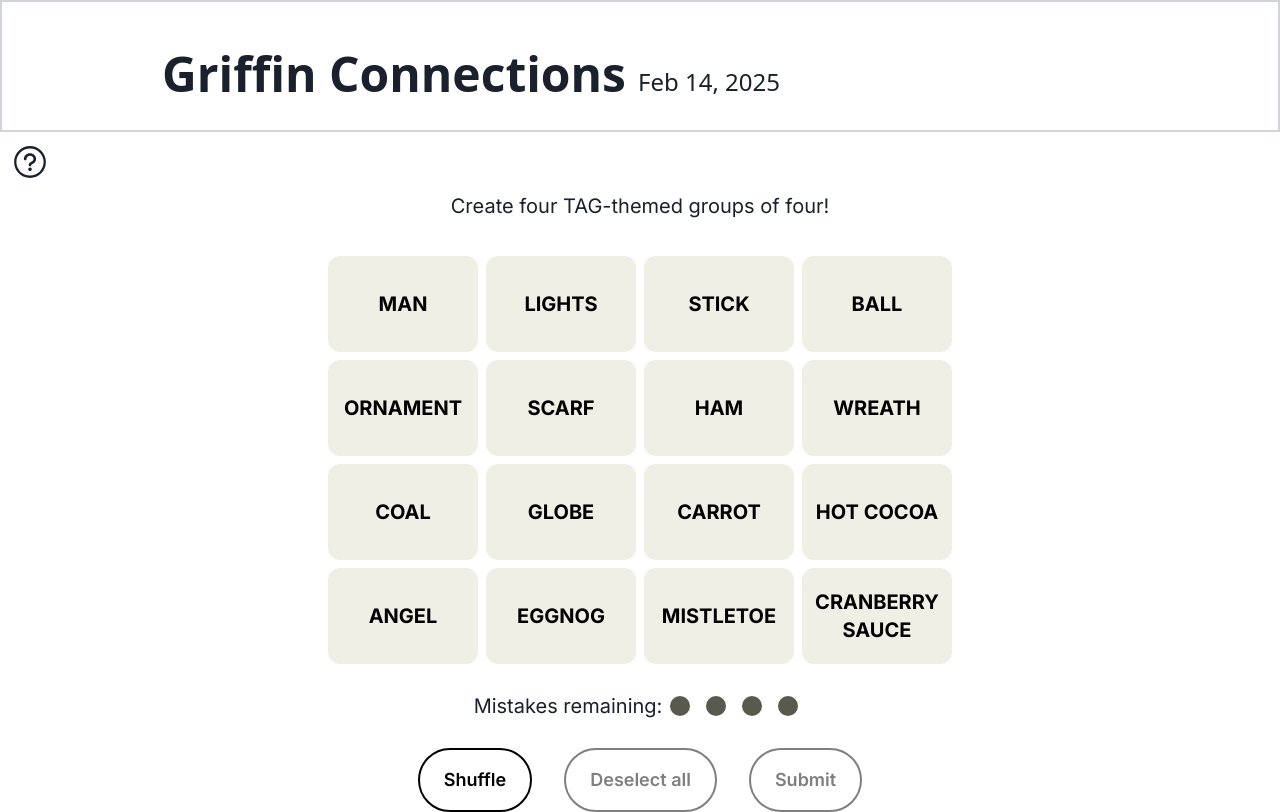
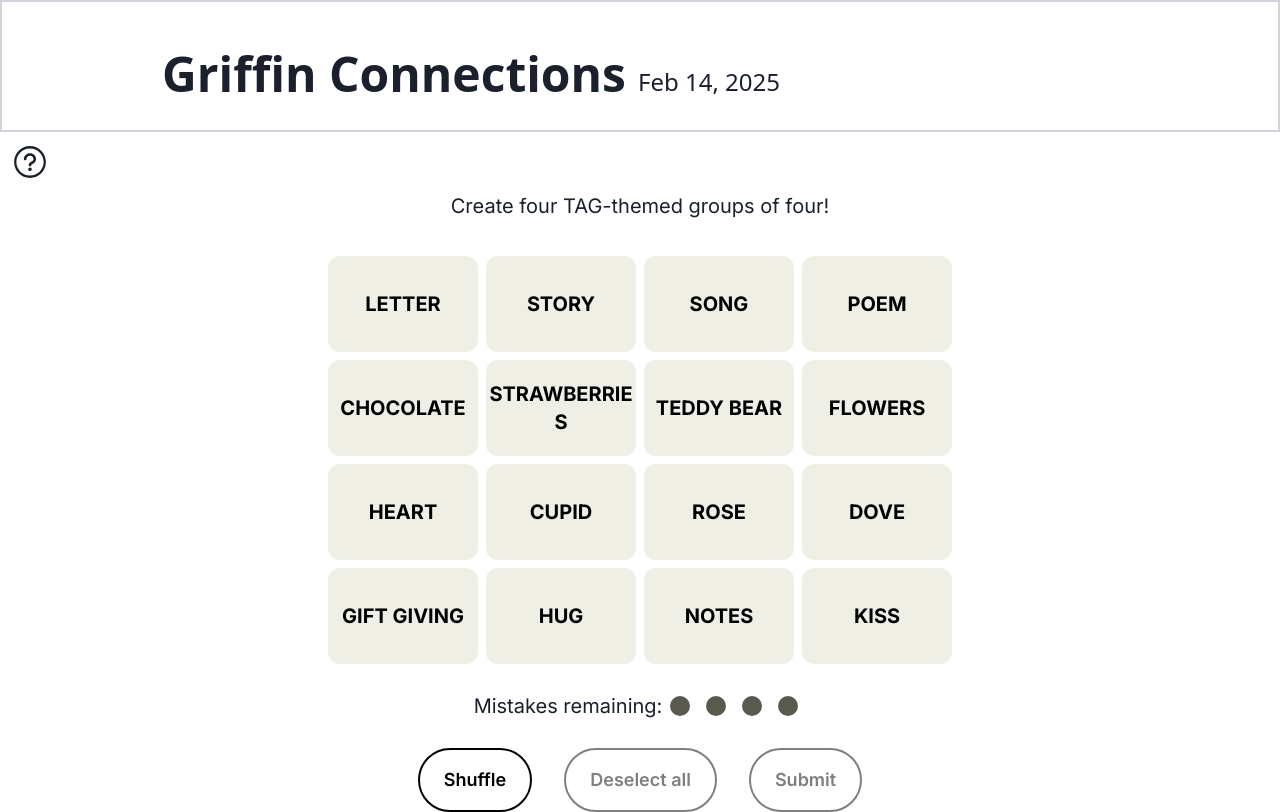
Before and after one commit to Vit4minD/tagConnections, a Next.js app: page /connections in a window 1280 px wide. Built offline with nearby package versions, Linux system fonts and the light colour scheme; no server answers.

Commit message:
VALENTIENS UPDATE

```diff
--- a/app/connections/page.tsx
+++ b/app/connections/page.tsx
@@ -42,22 +42,22 @@ export default function Home() {
   } = useDisclosure();
   const [clicked, setClicked] = useState(false);
   const [quantityWords, setQuatityWords] = useState<string[]>([
-    "MAN",
-    "LIGHTS",
-    "STICK",
-    "BALL",
-    "ORNAMENT",
-    "SCARF",
-    "HAM",
-    "WREATH",
-    "COAL",
-    "GLOBE",
-    "CARROT",
-    "HOT COCOA",
-    "ANGEL",
-    "EGGNOG",
-    "MISTLETOE",
-    "CRANBERRY SAUCE",
+    "LETTER",
+    "STORY",
+    "SONG",
+    "POEM", // LOVE (Purple)
+    "CHOCOLATE",
+    "STRAWBERRIES",
+    "TEDDY BEAR",
+    "FLOWERS", // VALENTINE GIFTS (Yellow)
+    "HEART",
+    "CUPID",
+    "ROSE",
+    "DOVE", // VALENTINE SYMBOLS (Blue)
+    "GIFT GIVING",
+    "HUG",
+    "NOTES",
+    "KISS", // ROMANTIC GESTURES (Green)
   ]);
   const [user, setUser] = useState<null | User>(null);
   const toast = useToast();
@@ -162,17 +162,15 @@ export default function Home() {
       setClicked(false);
     }, 300);
   };
-
-  //word list, title is last index
-  const yellow = ["EGGNOG", "HOT COCOA", "HAM", "CRANBERRY SAUCE"];
-  const green = ["ORNAMENT", "MISTLETOE", "WREATH", "LIGHTS"];
-  const blue = ["STICK", "SCARF", "CARROT", "COAL"];
-  const purple = ["ANGEL", "BALL", "GLOBE", "MAN"];
+  const purple = ["LETTER", "STORY", "SONG", "POEM"]; // LOVE
+  const yellow = ["CHOCOLATE", "STRAWBERRIES", "TEDDY BEAR", "FLOWERS"]; // VALENTINE GIFTS
+  const blue = ["HEART", "CUPID", "ROSE", "DOVE"]; // VALENTINE SYMBOLS
+  const green = ["GIFT GIVING", "HUG", "NOTES", "KISS"]; // ROMANTIC GESTURES
   const groupAnswers = {
     yellow: (
       <div className=" animate-popUp mt-2 flex-col font-sans h-20 text-base md:text-xl w-full bg-nyt-yellow rounded-xl flex justify-center items-center">
         <div className="flex-col font-bold text-center">
-          {"CHRISTMAS FOODS"}
+          {"VALENTINE GIFTS"}
           <div className="font-normal">
             {yellow[0]}, {yellow[1]}, {yellow[2]}, {yellow[3]}
           </div>
@@ -182,7 +180,7 @@ export default function Home() {
     green: (
       <div className=" animate-popUp mt-2 flex-col font-sans h-20 text-base md:text-xl w-full bg-nyt-green rounded-xl flex justify-center items-center">
         <div className="flex-col font-bold text-center">
-          {"CHRISTMAS DECOR"}
+          {"ROMANTIC GESTURES"}
           <div className="font-normal">
             {green[0]}, {green[1]}, {green[2]}, {green[3]}
           </div>
@@ -192,7 +190,7 @@ export default function Home() {
     blue: (
       <div className=" animate-popUp mt-2 flex-col font-sans h-20 text-base md:text-xl w-full bg-nyt-blue rounded-xl flex justify-center items-center">
         <div className="flex-col font-bold text-center">
-          {"SNOWMAN"}
+          {"VALENTINE SYMBOLS"}
           <div className="font-normal">
             {blue[0]}, {blue[1]}, {blue[2]}, {blue[3]}
           </div>
@@ -202,7 +200,7 @@ export default function Home() {
     purple: (
       <div className=" animate-popUp mt-2 flex-col font-sans h-20 text-base md:text-xl w-full bg-nyt-purple rounded-xl flex justify-center items-center">
         <div className="flex-col font-bold text-center">
-          {"SNOW _"}
+          {"LOVE _"}
           <div className="font-normal">
             {purple[0]}, {purple[1]}, {purple[2]}, {purple[3]}
           </div>
@@ -646,7 +644,7 @@ export default function Home() {
                 }`}
                 >
                   <label
-                    className={`hover: cursor-pointer ${
+                    className={`lg:max-w-[150px] max-w-[97.91px] hover: cursor-pointer ${
                       clicked ? " animate-fade" : ""
                     }`}
                   >
@@ -709,7 +707,9 @@ export default function Home() {
             )}
           </form>
           {correctAnswers.length === 4 &&
-            user?.email == "henryctran2007@gmail.com" && (
+            (user?.email == "henryctran2007@gmail.com" ||
+              user?.email == "tara.canady@tagmagnet.org" ||
+              user?.email == "tara.canadyyy@gmail.com") && (
               <>
                 <button
                   onClick={onSecondOpen}
--- a/app/page.tsx
+++ b/app/page.tsx
@@ -2,8 +2,15 @@
 import { FcGoogle } from "react-icons/fc";
 import { auth, db } from "@/firebase/config";
 import { GoogleAuthProvider, signInWithPopup } from "firebase/auth";
-import { useRouter } from 'next/navigation'
-import { setDoc, doc, collection, getDoc, updateDoc, getDocs } from "firebase/firestore";
+import { useRouter } from "next/navigation";
+import {
+  setDoc,
+  doc,
+  collection,
+  getDoc,
+  updateDoc,
+  getDocs,
+} from "firebase/firestore";
 import Image from "next/image";
 import { useState } from "react";
 import React from "react";
@@ -11,7 +18,7 @@ import React from "react";
 export default function Home() {
   const router = useRouter();
   const provider = new GoogleAuthProvider();
-  const colRef = collection(db, 'users');
+  const colRef = collection(db, "users");
   const [loading, setLoading] = useState(false);
 
   async function updateAllDocuments() {
@@ -33,7 +40,24 @@ export default function Home() {
             visb: false,
             visp: false,
             correctAnswers: [],
-            quantityWords: ['MAN', 'LIGHTS', 'STICK', 'BALL', 'ORNAMENT', 'SCARF', 'HAM', 'WREATH', 'COAL', 'GLOBE', 'CARROT', 'HOT COCOA', 'ANGEL', 'EGGNOG', 'MISTLETOE', 'CRANBERRY SAUCE']
+            quantityWords: [
+              "LETTER",
+              "STORY",
+              "SONG",
+              "POEM", // LOVE (Purple)
+              "CHOCOLATE",
+              "STRAWBERRIES",
+              "TEDDY BEAR",
+              "FLOWERS", // VALENTINE GIFTS (Yellow)
+              "HEART",
+              "CUPID",
+              "ROSE",
+              "DOVE", // VALENTINE SYMBOLS (Blue)
+              "GIFT GIVING",
+              "HUG",
+              "NOTES",
+              "KISS", // ROMANTIC GESTURES (Green)
+            ],
           },
           { merge: false }
         );
@@ -68,7 +92,24 @@ export default function Home() {
               visb: false,
               visp: false,
               correctAnswers: [],
-              quantityWords: ['MAN', 'LIGHTS', 'STICK', 'BALL', 'ORNAMENT', 'SCARF', 'HAM', 'WREATH', 'COAL', 'GLOBE', 'CARROT', 'HOT COCOA', 'ANGEL', 'EGGNOG', 'MISTLETOE', 'CRANBERRY SAUCE']
+              quantityWords: [
+                "LETTER",
+                "STORY",
+                "SONG",
+                "POEM", // LOVE (Purple)
+                "CHOCOLATE",
+                "STRAWBERRIES",
+                "TEDDY BEAR",
+                "FLOWERS", // VALENTINE GIFTS (Yellow)
+                "HEART",
+                "CUPID",
+                "ROSE",
+                "DOVE", // VALENTINE SYMBOLS (Blue)
+                "GIFT GIVING",
+                "HUG",
+                "NOTES",
+                "KISS", // ROMANTIC GESTURES (Green)
+              ],
             });
           }
           router.push("/connections");
@@ -86,21 +127,44 @@ export default function Home() {
   };
 
   return (
-    <main className={`w-full min-h-screen flex flex-col ${loading ? 'bg-white' : 'bg-homepage'}`}>
-      {loading ? // Step 2: Conditionally render loading screen
-        <div className='absolute top-1/2 left-1/2 transform -translate-x-1/2 -translate-y-1/2' role="status">
-          <svg aria-hidden="true" className="w-16 h-16 text-gray-200 animate-spin dark:text-gray-600 fill-blue-600" viewBox="0 0 100 101" fill="none" xmlns="http://www.w3.org/2000/svg">
-            <path d="M100 50.5908C100 78.2051 77.6142 100.591 50 100.591C22.3858 100.591 0 78.2051 0 50.5908C0 22.9766 22.3858 0.59082 50 0.59082C77.6142 0.59082 100 22.9766 100 50.5908ZM9.08144 50.5908C9.08144 73.1895 27.4013 91.5094 50 91.5094C72.5987 91.5094 90.9186 73.1895 90.9186 50.5908C90.9186 27.9921 72.5987 9.67226 50 9.67226C27.4013 9.67226 9.08144 27.9921 9.08144 50.5908Z" fill="currentColor" />
-            <path d="M93.9676 39.0409C96.393 38.4038 97.8624 35.9116 97.0079 33.5539C95.2932 28.8227 92.871 24.3692 89.8167 20.348C85.8452 15.1192 80.8826 10.7238 75.2124 7.41289C69.5422 4.10194 63.2754 1.94025 56.7698 1.05124C51.7666 0.367541 46.6976 0.446843 41.7345 1.27873C39.2613 1.69328 37.813 4.19778 38.4501 6.62326C39.0873 9.04874 41.5694 10.4717 44.0505 10.1071C47.8511 9.54855 51.7191 9.52689 55.5402 10.0491C60.8642 10.7766 65.9928 12.5457 70.6331 15.2552C75.2735 17.9648 79.3347 21.5619 82.5849 25.841C84.9175 28.9121 86.7997 32.2913 88.1811 35.8758C89.083 38.2158 91.5421 39.6781 93.9676 39.0409Z" fill="currentFill" />
+    <main
+      className={`w-full min-h-screen flex flex-col ${
+        loading ? "bg-white" : "bg-homepage"
+      }`}
+    >
+      {loading ? ( // Step 2: Conditionally render loading screen
+        <div
+          className="absolute top-1/2 left-1/2 transform -translate-x-1/2 -translate-y-1/2"
+          role="status"
+        >
+          <svg
+            aria-hidden="true"
+            className="w-16 h-16 text-gray-200 animate-spin dark:text-gray-600 fill-blue-600"
+            viewBox="0 0 100 101"
+            fill="none"
+            xmlns="http://www.w3.org/2000/svg"
+          >
+            <path
+              d="M100 50.5908C100 78.2051 77.6142 100.591 50 100.591C22.3858 100.591 0 78.2051 0 50.5908C0 22.9766 22.3858 0.59082 50 0.59082C77.6142 0.59082 100 22.9766 100 50.5908ZM9.08144 50.5908C9.08144 73.1895 27.4013 91.5094 50 91.5094C72.5987 91.5094 90.9186 73.1895 90.9186 50.5908C90.9186 27.9921 72.5987 9.67226 50 9.67226C27.4013 9.67226 9.08144 27.9921 9.08144 50.5908Z"
+              fill="currentColor"
+            />
+            <path
+              d="M93.9676 39.0409C96.393 38.4038 97.8624 35.9116 97.0079 33.5539C95.2932 28.8227 92.871 24.3692 89.8167 20.348C85.8452 15.1192 80.8826 10.7238 75.2124 7.41289C69.5422 4.10194 63.2754 1.94025 56.7698 1.05124C51.7666 0.367541 46.6976 0.446843 41.7345 1.27873C39.2613 1.69328 37.813 4.19778 38.4501 6.62326C39.0873 9.04874 41.5694 10.4717 44.0505 10.1071C47.8511 9.54855 51.7191 9.52689 55.5402 10.0491C60.8642 10.7766 65.9928 12.5457 70.6331 15.2552C75.2735 17.9648 79.3347 21.5619 82.5849 25.841C84.9175 28.9121 86.7997 32.2913 88.1811 35.8758C89.083 38.2158 91.5421 39.6781 93.9676 39.0409Z"
+              fill="currentFill"
+            />
           </svg>
           <span className="sr-only">Loading...</span>
         </div>
-        : <>
+      ) : (
+        <>
           <h1 className="md:pt-20 pt-10 text-4xl md:text-6xl text-center w-full font-serif">
             Welcome to Griffin Gazette Connections!
           </h1>
           <p className="italic text-lg md:text-3xl text-center w-full font-serif">
             Based off the New York Times Game Connections.
+          </p>
+          <p className="italic font-bold text-lg md:text-xl text-center w-full font-mono">
+            Add /connections to url if log-in doesn't work
           </p>
           <button
             onClick={handleGoogleSignIn}
@@ -129,7 +193,7 @@ export default function Home() {
             Henry Tran
           </footer>
         </>
-      }
+      )}
     </main>
   );
 }
```
